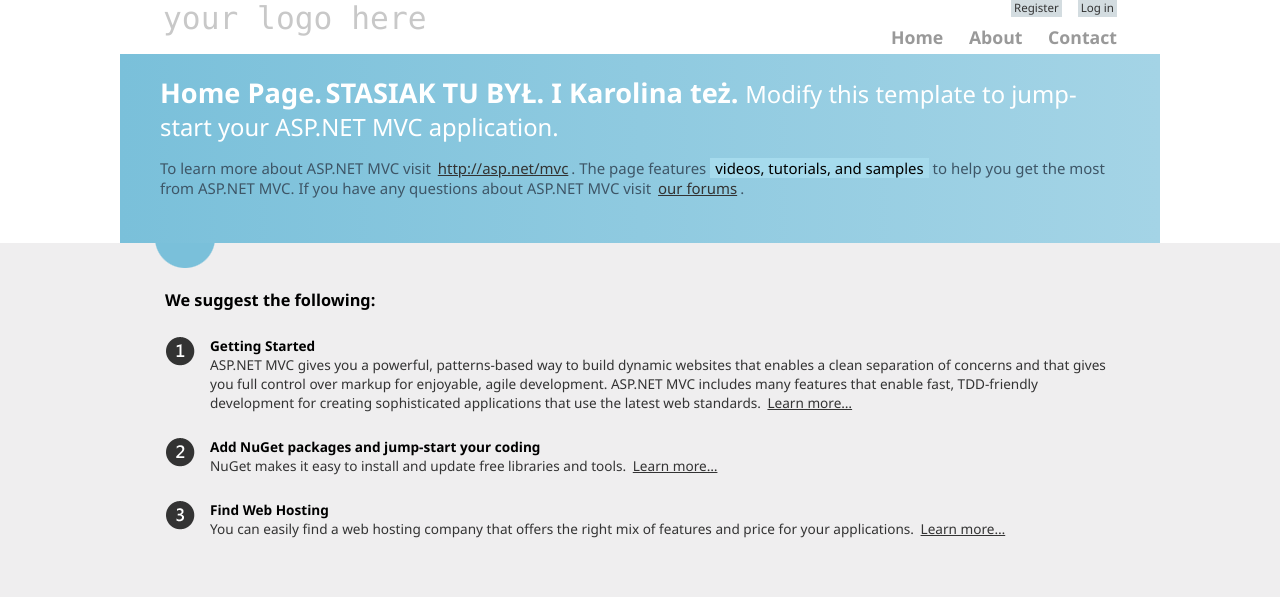
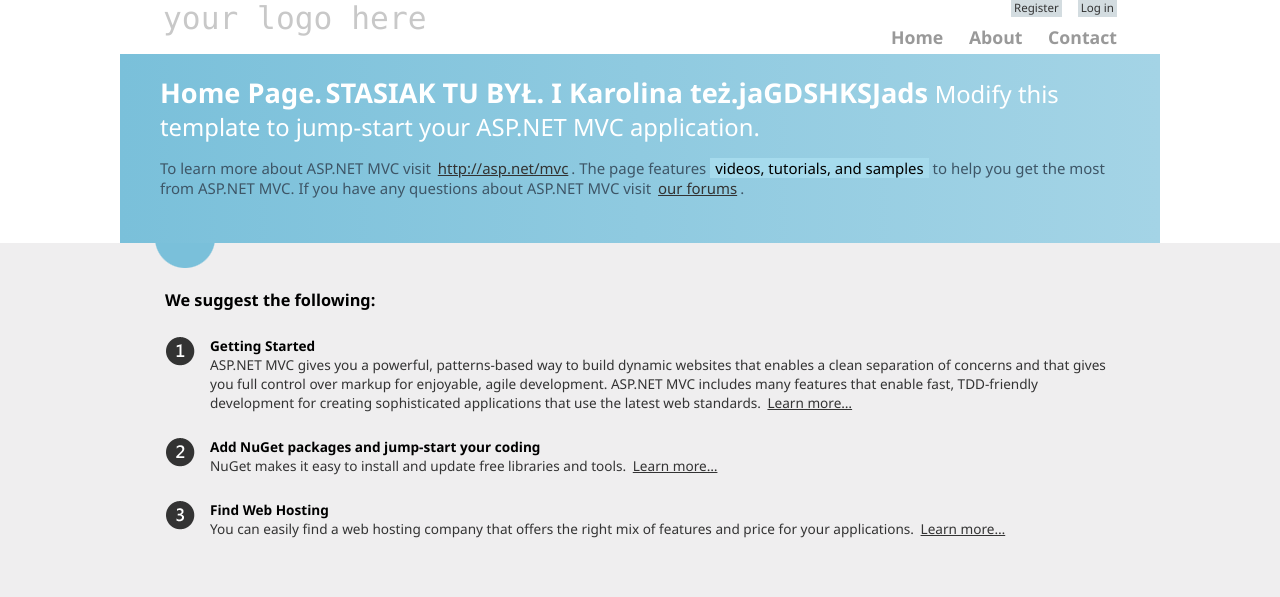
Before and after one commit to manectric/OnFit, an ASP.NET MVC app: page / in a window 1280 px wide. Shown: the part 30-627 px from the top of the page. Run offline with ASP.NET Core 8 and stand-ins for ASP.NET MVC 5, Linux system fonts and the light colour scheme; the project's own start-up code is not run, and a stand-in starts its controllers and pages; some libraries are stand-ins or nearby versions.

Commit message:
aaaaaaaaaaaaaaaaa

```diff
--- a/onFit/onFit/Views/Home/Index.cshtml
+++ b/onFit/onFit/Views/Home/Index.cshtml
@@ -6,7 +6,7 @@
         <div class="content-wrapper">
             <hgroup class="title">
                 <h1>@ViewBag.Title.</h1>
-                <h1>STASIAK TU BYŁ. I Karolina też.</h1>
+                <h1><b></b>STASIAK TU BYŁ. I Karolina też.jaGDSHKSJads<b></b></h1>
                 <h2>@ViewBag.Message</h2>
             </hgroup>
             <p>
```
